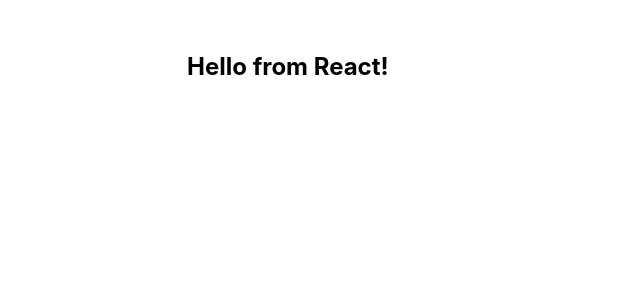
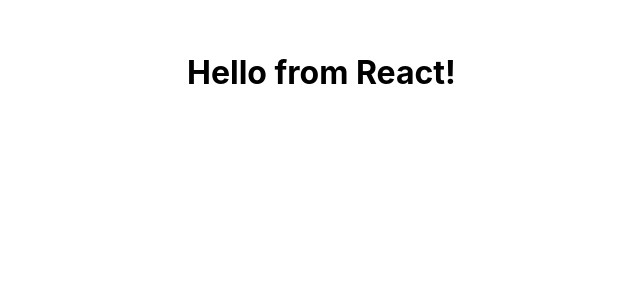
Before and after one commit to ChubachiPT2024/manakan, a React (Vite) app: page / in a window 1280 px wide. Shown: the top 300 px of the page, without its empty margins (149-789 px from the left). Built offline with nearby package versions, Linux system fonts and the light colour scheme.

Commit message:
reactのディレクトリ構造に変更

```diff
--- /dev/null
+++ b/src/App.tsx
@@ -0,0 +1,11 @@
+
+
+function App() {
+    return (
+        <>
+            <h1>Hello from React!</h1>
+        </>
+    )
+}
+
+export default App;
--- a/src/app.tsx
+++ /dev/null
@@ -1,4 +0,0 @@
-import { createRoot } from 'react-dom/client';
-
-const root = createRoot(document.body);
-root.render(<h2>Hello from React!</h2>);
--- /dev/null
+++ b/src/index.tsx
@@ -0,0 +1,12 @@
+import React from 'react';
+import { createRoot } from 'react-dom/client';
+import App from './App';
+
+const root = createRoot(
+    document.body
+);
+root.render(
+    <React.StrictMode>
+        <App />
+    </React.StrictMode>
+);
--- a/src/renderer.ts
+++ b/src/renderer.ts
@@ -31,4 +31,4 @@ import './index.css';
 console.log('👋 This message is being logged by "renderer.ts", included via Vite');
 
 // Add this to the end of the existing file
-import './app';
+import './index';
```
